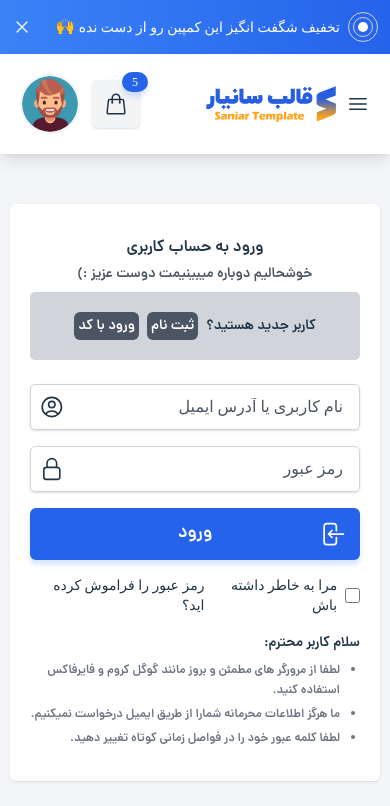
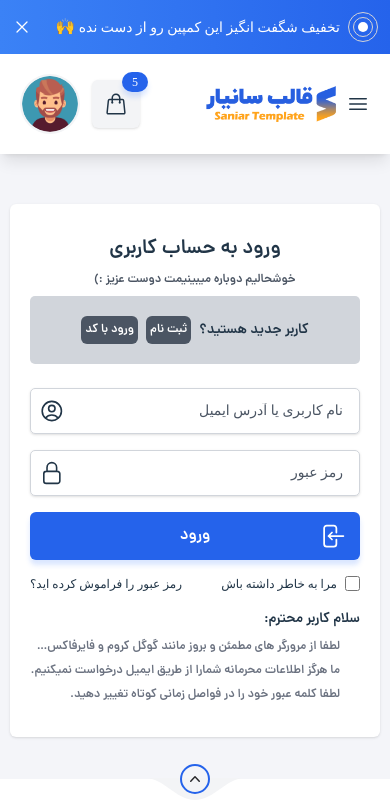
Before and after one commit to milad1385/saniarOnlineShop, a React (Vite) app: page /login in a window 390 px wide. Shown: the top 806 px of the page. Built offline with nearby package versions, Linux system fonts and the light colour scheme; a web font is replaced by a local one.

Commit message:
fix style bug in login page

```diff
--- a/src/Pages/Login/Login.jsx
+++ b/src/Pages/Login/Login.jsx
@@ -11,37 +11,37 @@ function Login() {
       <Navbar />
       <div className="body">
         <div className="flex-center p-2.5 md:p-0">
-          <div className="form-wrapper relative z-40  shadow bg-white rounded-md  flex-center flex-col mt-10 px-5 py-8 md:p-8">
-            <h1 className="font-DanaDemiBold text-base md:text-2xl">
+          <div className="form-wrapper  md:relative md:z-40  shadow bg-white rounded-md  flex-center flex-col mt-10 px-5 py-8 md:p-8">
+            <h1 className="font-DanaDemiBold text-xl md:text-2xl">
               ورود به حساب کاربری
             </h1>
-            <h4 className="font-DanaDemiBold text-sm text-gray-600 mt-1">
+            <h4 className="font-DanaDemiBold text-xs text-gray-600 mt-2 md:mt-1">
               خوشحالیم دوباره میبینیمت دوست عزیز :)
             </h4>
             <div className="bg-gray-300 w-full p-5 flex-center mt-2 rounded-[5px]">
               <span className="font-DanaDemiBold text-sm md:text-base">
                 کاربر جدید هستید؟
               </span>
-              <span className="form-wrapper__user-link flex items-center justify-center">
+              <span className="flex items-center justify-center">
                 <Link
                   to={"/register"}
-                  className="bg-gray-600 text-white font-DanaDemiBold p-1 rounded-md text-sm mr-2 flex-center"
+                  className="bg-gray-600 text-white font-DanaDemiBold p-1 rounded-md mr-2 flex-center text-xs py-1.5 md:text-neutral-50"
                 >
                   ثبت نام
                 </Link>
                 <Link
                   to={"/otp-login"}
-                  className="bg-gray-600 text-white font-DanaDemiBold p-1 rounded-md text-sm block mr-2"
+                  className="bg-gray-600 text-white font-DanaDemiBold p-1 rounded-md  block mr-2 text-xs py-1.5 md:text-neutral-50"
                 >
                   ورود با کد
                 </Link>
               </span>
             </div>
-            <form action="#" className="form-input__warapper mt-6 space-y-4">
+            <form className="mt-6 space-y-4">
               <div className="flex items-center justify-between rounded-[5px] shadow border border-gray-300 p-2">
                 <input
                   type="text"
-                  className="form-fileds__input w-full outline-none font-DanaMedium h-full pr-2"
+                  className=" w-full outline-none font-DanaMedium h-full pr-2 text-sm md:text-base"
                   id="username"
                   placeholder="نام کاربری یا آدرس ایمیل"
                 />
@@ -52,7 +52,7 @@ function Login() {
               <div className="flex items-center justify-between rounded-[5px] shadow border border-gray-300 p-2">
                 <input
                   type="text"
-                  className="form-fileds__input w-full  outline-none font-DanaMedium h-full pr-2"
+                  className="w-full  outline-none font-DanaMedium h-full pr-2 text-sm md:text-base"
                   id="password"
                   placeholder="رمز عبور"
                   autoComplete={false}
@@ -61,8 +61,8 @@ function Login() {
                   <use href="#lock"></use>
                 </svg>
               </div>
-              <div className="bg-blue-600 relative text-white font-DanaDemiBold p-3 flex-center text-lg rounded-md shadow-blue cursor-pointer">
-                <button className="form-fildes__btn " id="login">
+              <div className="bg-blue-600 relative text-white font-DanaDemiBold p-3 flex-center text-base md:text-lg rounded-md shadow-blue cursor-pointer">
+                <button id="login">
                   ورود
                 </button>
                 <svg className="w-7 h-7 absolute right-3.5">
@@ -75,25 +75,25 @@ function Login() {
                     type="checkbox"
                     className="login-form__password-checkbox"
                   />
-                  <span className="font-DanaMedium text-sm md:text-base">
+                  <span className="font-DanaMedium text-xs md:text-base">
                     مرا به خاطر داشته باش
                   </span>
                 </label>
-                <label className="font-DanaMedium text-sm md:text-base">
+                <label className="font-DanaMedium text-xs md:text-base">
                   <a href="#">رمز عبور را فراموش کرده اید؟</a>
                 </label>
               </div>
               <div className="login-des text-sm">
                 <span className="font-DanaDemiBold">سلام کاربر محترم:</span>
                 <ul className="login-des-list space-y-1 mt-2">
-                  <li className="login-des-item">
+                  <li className="login-des-item line-clamp-1">
                     لطفا از مرورگر های مطمئن و بروز مانند گوگل کروم و فایرفاکس
                     استفاده کنید.
                   </li>
-                  <li className="login-des-item">
+                  <li className="login-des-item line-clamp-1">
                     ما هرگز اطلاعات محرمانه شمارا از طریق ایمیل درخواست نمیکنیم.
                   </li>
-                  <li className="login-des-item">
+                  <li className="login-des-item line-clamp-1">
                     لطفا کلمه عبور خود را در فواصل زمانی کوتاه تغییر دهید.
                   </li>
                 </ul>
```
